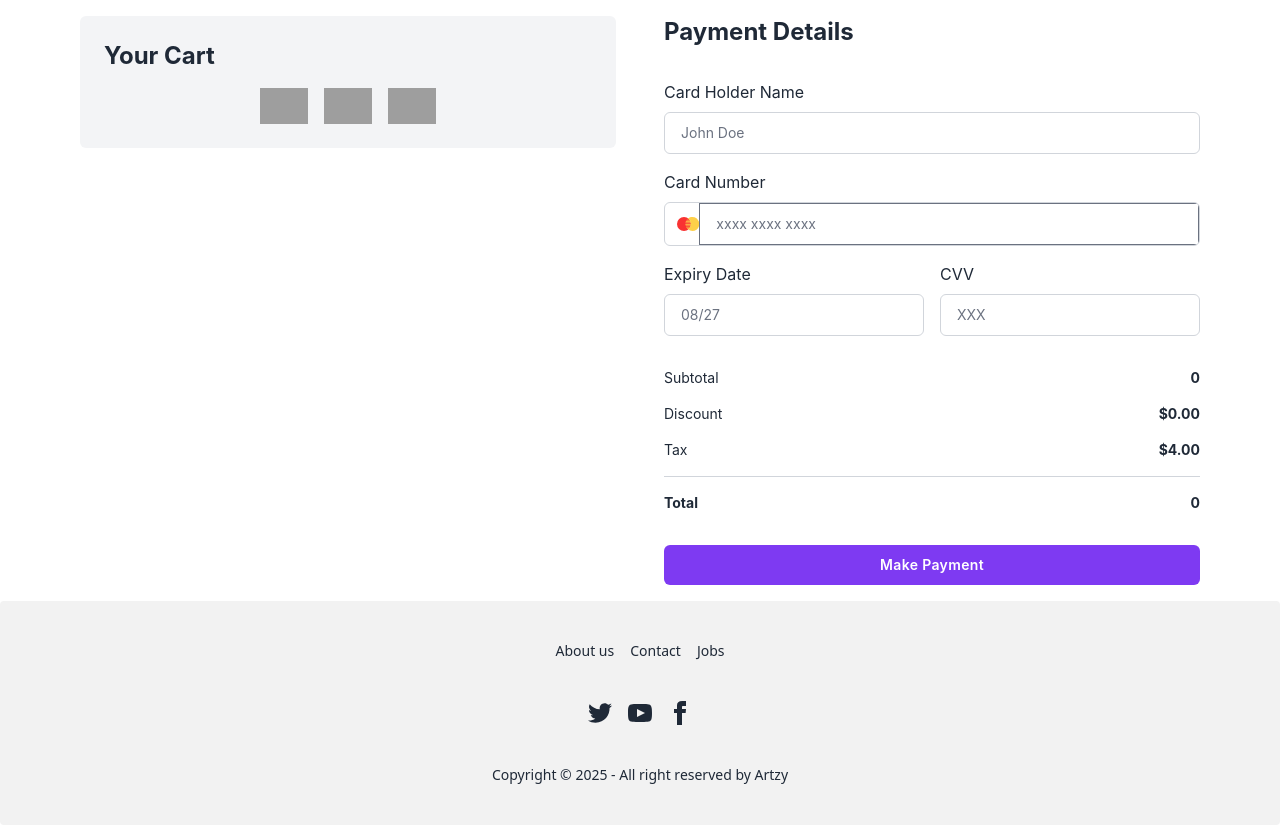
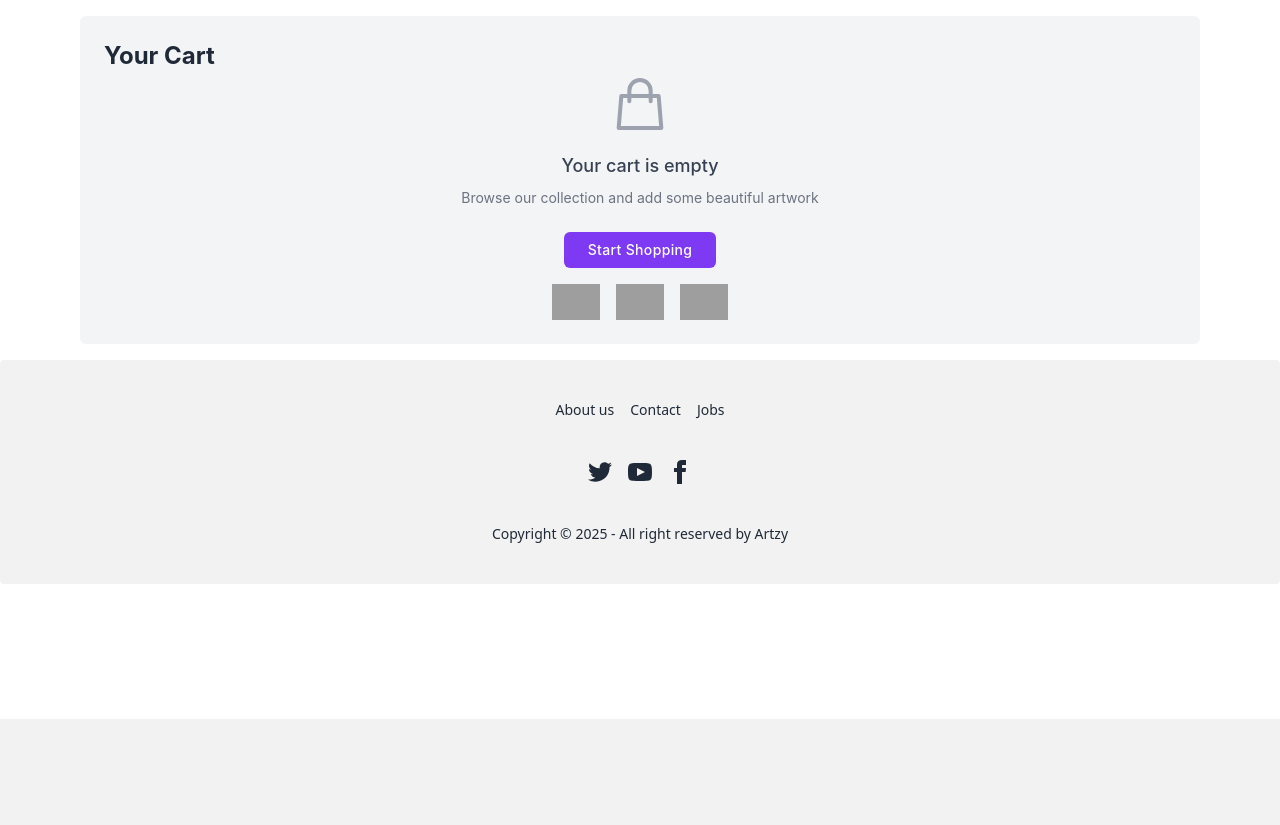
Before and after one commit to richujomy/online-art-gallery, a Django app: page /cart/ in a window 1280 px wide. Shown: the part 81-906 px from the top of the page. After the commit the page ends 800 px from the top, so only its background shows below. Run offline with Django 5.2, Linux system fonts and the light colour scheme; a user stored in the database is signed in; data comes from the database, SQL or seed files in the repository; both versions use the stored data as it was after the commit; some libraries are stand-ins or nearby versions; grey boxes are pictures that could not be loaded.

Commit message:
cart styled

```diff
--- a/cart/templates/cart/cart.html
+++ b/cart/templates/cart/cart.html
@@ -15,11 +15,12 @@
 </div>
 {% endif %}
 <div class="font-sans max-w-6xl max-lg:max-w-2xl mx-auto bg-white p-4">
-  <div class="grid lg:grid-cols-2 gap-12">
+  <div class="grid lg:grid-rows-2 gap-12">
     <div>
       <div class="bg-gray-100 p-6 rounded-md">
         <h2 class="text-2xl font-bold text-gray-800">Your Cart</h2>
 
+        {% if cart_items %}
           {% for item in cart_items %}
           <div class="space-y-4 mt-8">
             <div class="flex items-center gap-4">
@@ -57,6 +58,29 @@
             <hr class="border-gray-300" />
           </div>
           {% endfor %}
+          <div>
+            <form>
+              <ul class="text-gray-800 mt-8 space-y-4">
+                <li class="flex flex-wrap gap-4 text-sm">Subtotal <span class="ml-auto font-bold">{{total_price}}</span></li>
+                <li class="flex flex-wrap gap-4 text-sm">Discount <span class="ml-auto font-bold">$0.00</span></li>
+                <li class="flex flex-wrap gap-4 text-sm">Tax <span class="ml-auto font-bold">$4.00</span></li>
+                <hr class="border-gray-300" />
+                <li class="flex flex-wrap gap-4 text-sm font-bold">Total <span class="ml-auto">{{total_price}}</span></li>
+              </ul>
+
+              <button type="button" class="mt-8 text-sm px-4 py-2.5 w-full font-semibold tracking-wide bg-purple-600 hover:bg-purple-700 text-white rounded-md" {% if not cart_items %}disabled class="cursor-not-allowed opacity-60"{% endif %}>Make Payment</button>
+            </form>
+          </div>
+        {% else %}
+          <div class="py-10 text-center">
+            <svg xmlns="http://www.w3.org/2000/svg" class="w-16 h-16 mx-auto text-gray-400" fill="none" viewBox="0 0 24 24" stroke="currentColor">
+              <path stroke-linecap="round" stroke-linejoin="round" stroke-width="1.5" d="M16 11V7a4 4 0 00-8 0v4M5 9h14l1 12H4L5 9z" />
+            </svg>
+            <h3 class="mt-4 text-lg font-medium text-gray-700">Your cart is empty</h3>
+            <p class="mt-2 text-sm text-gray-500">Browse our collection and add some beautiful artwork</p>
+            <a href="{% url 'artwork_list' %}" class="mt-6 inline-block px-6 py-2 text-sm font-medium tracking-wide bg-purple-600 hover:bg-purple-700 text-white rounded-md">Start Shopping</a>
+          </div>
+        {% endif %}
 
         <div class="mt-4 flex flex-wrap justify-center gap-4">
           <img src='https://readymadeui.com/images/master.webp' alt="card1" class="w-12 object-contain" />
@@ -66,56 +90,6 @@
       </div>
     </div>
 
-    <div>
-      <form>
-        <h2 class="text-2xl font-bold text-gray-800">Payment Details</h2>
-        <div class="grid gap-4 mt-8">
-          <div>
-            <label class="block text-base text-gray-800 mb-2">Card Holder Name</label>
-            <input type="text" placeholder="John Doe"
-              class="px-4 py-2.5 bg-transparent text-gray-800 w-full text-sm border border-gray-300 rounded-md focus:border-purple-500 outline-none" />
-          </div>
-
-          <div>
-            <label class="block text-base text-gray-800 mb-2">Card Number</label>
-            <div class="flex bg-transparent border border-gray-300 rounded-md focus-within:border-purple-500 overflow-hidden">
-              <svg xmlns="http://www.w3.org/2000/svg" class="w-6 ml-3" viewBox="0 0 32 20">
-                <circle cx="10" cy="10" r="10" fill="#f93232" data-original="#f93232" />
-                <path fill="#fed049"
-                  d="M22 0c-2.246 0-4.312.75-5.98 2H16v.014c-.396.298-.76.634-1.107.986h2.214c.308.313.592.648.855 1H14.03a9.932 9.932 0 0 0-.667 1h5.264c.188.324.365.654.518 1h-6.291a9.833 9.833 0 0 0-.377 1h7.044c.104.326.186.661.258 1h-7.563c-.067.328-.123.66-.157 1h7.881c.039.328.06.661.06 1h-8c0 .339.027.67.06 1h7.882c-.038.339-.093.672-.162 1h-7.563c.069.341.158.673.261 1h7.044a9.833 9.833 0 0 1-.377 1h-6.291c.151.344.321.678.509 1h5.264a9.783 9.783 0 0 1-.669 1H14.03c.266.352.553.687.862 1h2.215a10.05 10.05 0 0 1-1.107.986A9.937 9.937 0 0 0 22 20c5.523 0 10-4.478 10-10S27.523 0 22 0z"
-                  class="hovered-path" data-original="#fed049" />
-              </svg>
-              <input type="number" placeholder="xxxx xxxx xxxx"
-                class="px-4 py-2.5 bg-transparent text-gray-800 w-full text-sm outline-none" />
-            </div>
-          </div>
-
-          <div class="grid grid-cols-2 gap-4">
-            <div>
-              <label class="block text-base text-gray-800 mb-2">Expiry Date</label>
-              <input type="number" placeholder="08/27"
-                class="px-4 py-2.5 bg-transparent text-gray-800 w-full text-sm border border-gray-300 rounded-md focus:border-purple-500 outline-none" />
-            </div>
-
-            <div>
-              <label class="block text-base text-gray-800 mb-2">CVV</label>
-              <input type="number" placeholder="XXX"
-                class="px-4 py-2.5 bg-transparent text-gray-800 w-full text-sm border border-gray-300 rounded-md focus:border-purple-500 outline-none" />
-            </div>
-          </div>
-        </div>
-
-        <ul class="text-gray-800 mt-8 space-y-4">
-          <li class="flex flex-wrap gap-4 text-sm">Subtotal <span class="ml-auto font-bold">{{total_price}}</span></li>
-          <li class="flex flex-wrap gap-4 text-sm">Discount <span class="ml-auto font-bold">$0.00</span></li>
-          <li class="flex flex-wrap gap-4 text-sm">Tax <span class="ml-auto font-bold">$4.00</span></li>
-          <hr class="border-gray-300" />
-          <li class="flex flex-wrap gap-4 text-sm font-bold">Total <span class="ml-auto">{{total_price}}</span></li>
-        </ul>
-
-        <button type="button" class="mt-8 text-sm px-4 py-2.5 w-full font-semibold tracking-wide bg-purple-600 hover:bg-purple-700 text-white rounded-md">Make Payment</button>
-      </form>
-    </div>
   </div>
 </div>
 
--- a/cart/views.py
+++ b/cart/views.py
@@ -5,7 +5,7 @@ from django.contrib import messages
 # Create your views here.
 
 def cart_view(request):
-    cart_items = Cart.objects.filter(user=request.user)
+    cart_items = Cart.objects.filter(user=request.user, artwork__sold=False)
     total_price = sum(item.artwork.price for item in cart_items)
     return render(request, "cart/cart.html" , {'cart_items': cart_items, 'total_price': total_price})
 
```
Also changed, not shown: db.sqlite3. Lines whose indentation alone changed are shown as unchanged.
